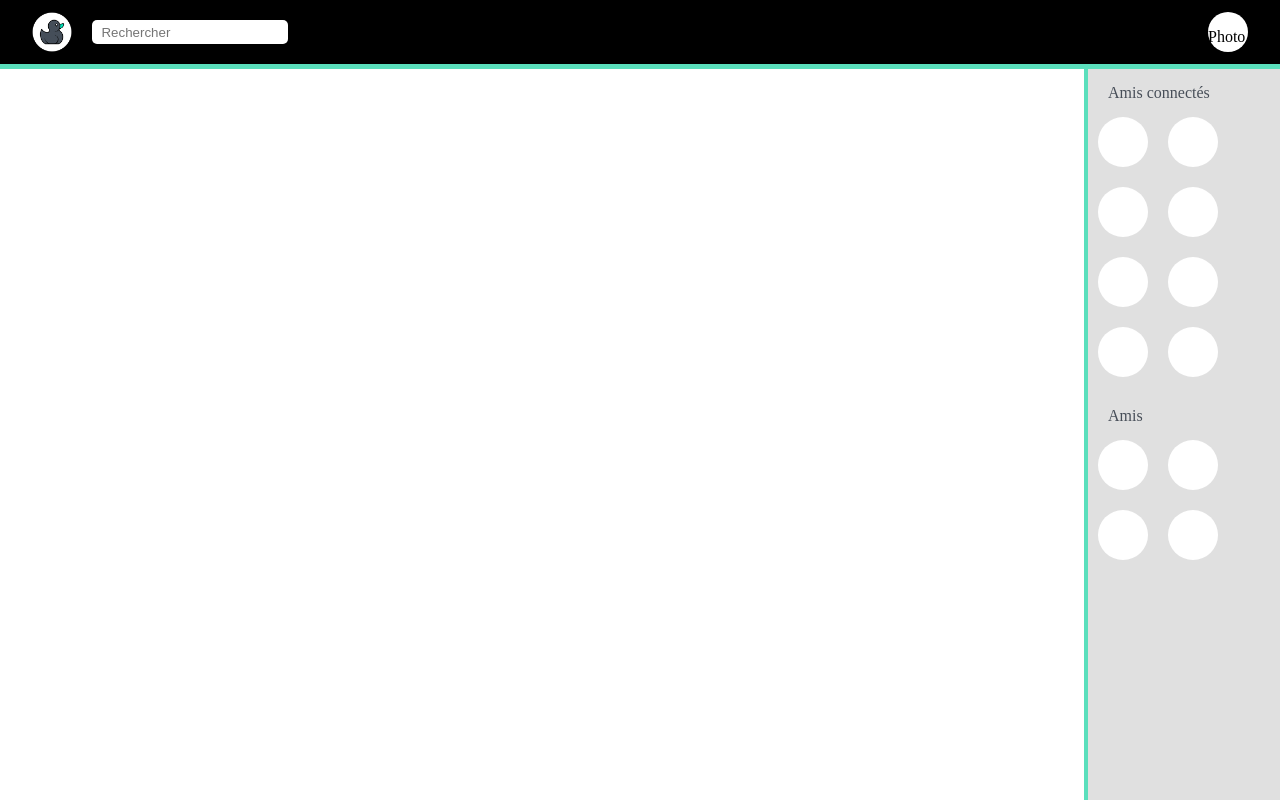
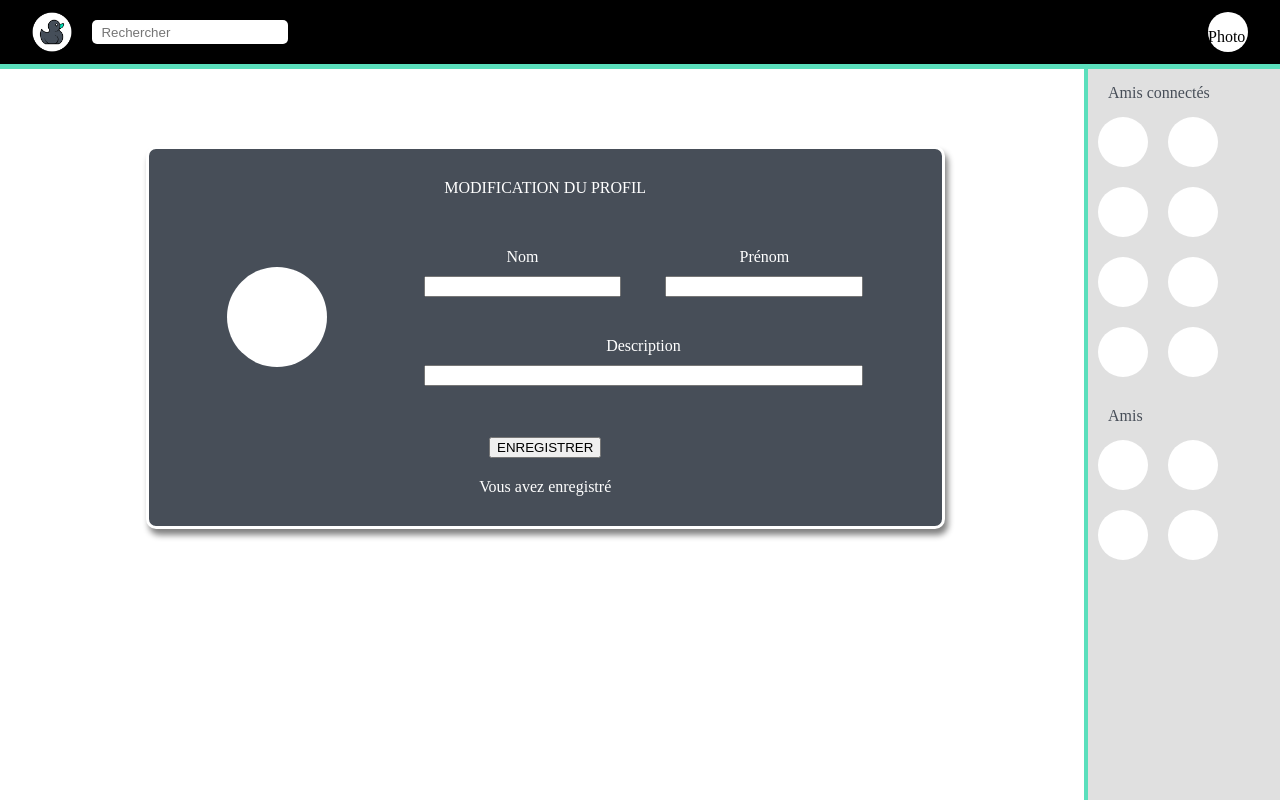
Before and after one commit to Steph06600/Bocalac, a Vue app: page /setting in a window 1280 px wide. Built offline with nearby package versions, Linux system fonts and the light colour scheme.

Commit message:
edit profil en parametres

```diff
--- a/src/App.vue
+++ b/src/App.vue
@@ -1,8 +1,9 @@
 <template>
-  <div class="body">
+  <div class="body" @recupInfosUser="recupInfosUser">
     <HeaderBar class="headerBar" />
     <AsideBar class="aside" />
-    <router-view />
+    <!-- <p>{{ nom }} {{ prenom }} {{ mail }}</p> -->
+    <router-view :nom="lastnameGet" :prenom="firstnameGet" :mail="emailGet" />
   </div>
 </template>
 
@@ -14,6 +15,65 @@ const App = {
   components: {
     HeaderBar,
     AsideBar,
+  },
+
+  // data() {
+  //   return {
+  //     nom: "",
+  //     prenom: "",
+  //     mail: "",
+  //   };
+  // },
+
+  // methods: {
+  //   recupInfosUser(getUserNom, getUserPrenom, getUserMail) {
+  //     this.nom = getUserNom;
+  //     this.prenom = getUserPrenom;
+  //     this.mail = getUserMail;
+  //     console.log("cc");
+  //   },
+  // },
+  data() {
+    return {
+      // récupération des données
+      firstnameGet: "",
+      lastnameGet: "",
+      emailGet: "",
+    };
+  },
+
+  methods: {
+    async getUser() {
+      const options = {
+        method: "GET",
+        headers: {
+          "Content-Type": "application/json",
+          Authorization: "bearer " + localStorage.getItem("token"),
+        },
+      };
+
+      const response = await fetch(
+        "https://social-network-api.osc-fr1.scalingo.io/bocalac/user",
+        options
+      );
+
+      const data = await response.json();
+
+      this.firstnameGet = data.firstname;
+      this.lastnameGet = data.lastname;
+      this.emailGet = data.email;
+
+      console.log("cc");
+
+      // this.$emit(
+      //   "recupInfosUser",
+      //   this.lastnameGet,
+      //   this.firstnameGet,
+      //   this.emailGet
+      // );
+
+      // console.log(this.firstnameGet + this.lastnameGet + this.emailGet);
+    },
   },
 };
 export default App;
--- a/src/components/Comments.vue
+++ b/src/components/Comments.vue
@@ -35,8 +35,8 @@
           <p>{{ dislike }}</p>
         </div>
         <div class="buttonBottomRight">
-          <button @click="getpost">Commenter</button>
-          <button @click="commentaire">Partager</button>
+          <button class="button" @click="getpost">Commenter</button>
+          <button class="button" @click="commentaire">Partager</button>
         </div>
       </div>
     </div>
@@ -236,4 +236,13 @@ button {
   align-items: center;
   gap: 15px;
 }
+
+.button {
+  padding: 0 2%;
+  background: white;
+  border: 2px solid #5adfbc;
+  border-radius: 10px;
+  color: #474e58;
+  padding: 1% 3%;
+}
 </style>
--- a/src/components/Connexion.vue
+++ b/src/components/Connexion.vue
@@ -259,28 +259,35 @@ export default {
       this.getUser();
     },
 
-    async getUser() {
-      const options = {
-        method: "GET",
-        headers: {
-          "Content-Type": "application/json",
-          Authorization: "bearer " + localStorage.getItem("token"),
-        },
-      };
+    // async getUser() {
+    //   const options = {
+    //     method: "GET",
+    //     headers: {
+    //       "Content-Type": "application/json",
+    //       Authorization: "bearer " + localStorage.getItem("token"),
+    //     },
+    //   };
 
-      const response = await fetch(
-        "https://social-network-api.osc-fr1.scalingo.io/bocalac/user",
-        options
-      );
+    //   const response = await fetch(
+    //     "https://social-network-api.osc-fr1.scalingo.io/bocalac/user",
+    //     options
+    //   );
 
-      const data = await response.json();
+    //   const data = await response.json();
 
-      this.firstnameGet = data.firstname;
-      this.lastnameGet = data.lastname;
-      this.emailGet = data.email;
+    //   this.firstnameGet = data.firstname;
+    //   this.lastnameGet = data.lastname;
+    //   this.emailGet = data.email;
 
-      // console.log(this.firstnameGet + this.lastnameGet + this.emailGet);
-    },
+    //   // this.$emit(
+    //   //   "recupInfosUser",
+    //   //   this.lastnameGet,
+    //   //   this.firstnameGet,
+    //   //   this.emailGet
+    //   // );
+
+    //   // console.log(this.firstnameGet + this.lastnameGet + this.emailGet);
+    // },
   },
 
   computed: {
--- a/src/components/EditPost.vue
+++ b/src/components/EditPost.vue
@@ -1,5 +1,4 @@
 <template>
-  <div>
   <div class="editPost">
     <input v-model="post" type="text" placeholder="Ecrivez votre post" />
     <div class="buttons">
@@ -14,7 +13,6 @@
         </label>
       </div>
       <button @click="publish">Publier</button>
-      </div>
     </div>
   </div>
 </template>
@@ -87,7 +85,7 @@ export default {
 }
 
 input {
-  width: 100%;
+  width: 98%;
   padding: 1%;
   border: 2px solid black;
   border-radius: 5px;
@@ -99,6 +97,7 @@ input {
   display: flex;
   justify-content: flex-end;
   gap: 20px;
+  align-items: center;
 }
 
 .buttons p {
@@ -111,8 +110,8 @@ input {
 }
 
 .img {
-  width: 38px;
-  height: 38px;
+  width: 34px;
+  height: 34px;
   background: white;
   border-radius: 50%;
   padding: 5px;
@@ -121,7 +120,7 @@ input {
 .trombone {
   position: relative;
   display: flex;
-  width: 38px;
+  width: 30px;
   background: white;
   border-radius: 50%;
   padding: 5px;
@@ -149,5 +148,6 @@ button {
   border: 2px solid #5adfbc;
   border-radius: 10px;
   color: #474e58;
+  padding: 1% 3%;
 }
 </style>
--- a/src/components/ModifProfile.vue
+++ b/src/components/ModifProfile.vue
@@ -1,32 +1,33 @@
 <template>
-  <section id="modificationContainer">
-    <div id="titleModif">
-      <h1 id="title">MODIFICATION DU PROFIL</h1>
-    </div>
-    <div id="blocEditPhotoNom">
-      <div id="photoContainer">
-        <p id="photoProfil"></p>
-        <p>Photo de profil</p>
-      </div>
-      <div id="editNomContainer">
-        <div id="blocNom">
-          <div id="lastname">
+  <section id="container">
+    <h2 id="title">MODIFICATION DU PROFIL</h2>
+    <div id="bloc">
+      <div id="photoProfil"></div>
+
+      <div id="blockInput">
+        <div id="blockPseudo">
+          <div id="blocNom">
             <label for="">Nom</label>
             <input type="text" v-model="lastname" />
           </div>
+
           <div id="blocPrenom">
             <label for="">Prénom</label>
             <input type="text" v-model="firstname" />
           </div>
         </div>
+
         <div id="blocDescription">
           <label for="">Description</label>
           <input type="textarea" v-model="description" />
         </div>
       </div>
     </div>
-    <button id="buttonSave">ENREGISTRER</button>
-    <p>Vous avez enregistré</p>
+
+    <div class="button">
+      <button id="buttonSave">ENREGISTRER</button>
+      <p>Vous avez enregistré</p>
+    </div>
   </section>
 </template>
 
@@ -57,105 +58,199 @@ export default {
 </script>
 
 <style scoped>
-#modificationContainer {
-  position: relative;
-  flex-direction: column;
-  background-color: #474e58;
-  color: white;
-  width: 50%;
-  text-align: center;
-  margin: auto;
-  border-radius: 7px;
-  font-family: sans-serif;
-  font-weight: 500;
-  height: 400px;
+html,
+body,
+div,
+span,
+applet,
+object,
+iframe,
+h1,
+h2,
+h3,
+h4,
+h5,
+h6,
+p,
+blockquote,
+pre,
+a,
+abbr,
+acronym,
+address,
+big,
+cite,
+code,
+del,
+dfn,
+em,
+img,
+ins,
+kbd,
+q,
+s,
+samp,
+small,
+strike,
+strong,
+sub,
+sup,
+tt,
+var,
+b,
+u,
+i,
+center,
+dl,
+dt,
+dd,
+ol,
+ul,
+li,
+fieldset,
+form,
+label,
+legend,
+table,
+caption,
+tbody,
+tfoot,
+thead,
+tr,
+th,
+td,
+article,
+aside,
+canvas,
+details,
+embed,
+figure,
+figcaption,
+footer,
+header,
+hgroup,
+menu,
+nav,
+output,
+ruby,
+section,
+summary,
+time,
+mark,
+audio,
+video {
+  margin: 0;
+  padding: 0;
+  border: 0;
+  font-size: 100%;
+  font: inherit;
+  vertical-align: baseline;
 }
-/* BLOC TITRE */
-
-#titleModif h1 {
-  font-weight: normal;
-  font-size: 20px;
-  padding: 4vh;
+/* HTML5 display-role reset for older browsers */
+article,
+aside,
+details,
+figcaption,
+figure,
+footer,
+header,
+hgroup,
+menu,
+nav,
+section {
+  display: block;
+}
+body {
+  line-height: 1;
+}
+ol,
+ul {
+  list-style: none;
+}
+blockquote,
+q {
+  quotes: none;
+}
+blockquote:before,
+blockquote:after,
+q:before,
+q:after {
+  content: "";
+  content: none;
+}
+table {
+  border-collapse: collapse;
+  border-spacing: 0;
 }
 
-#titleModif button {
-  top: 8px;
-  right: 8px;
-  position: absolute;
-  border-radius: 20px;
-  border: none;
-  height: 30px;
-  width: 30px;
-  font-size: 15px;
-  color: grey;
-  background-color: white;
+*,
+*:before,
+*:after {
+  box-sizing: border-box;
 }
 
-#photoContainer {
-  margin: 3vh 20px;
-  padding: 0 20px;
-  width: 40%;
+/*xxxxxxxxxxxxxxxxxxxxxxxxxxxxxxxxxxx FIN RESET xxxxxxxxxxxxxxxxxxxxxxxxxxxxxxxxxxxxxxxx
+  xxxxxxxxxxxxxxxxxxxxxxxxxxxxxxxxxxx FIN RESET xxxxxxxxxxxxxxxxxxxxxxxxxxxxxxxxxxxxxxxx*/
+
+#container {
+  width: 80%;
+  background: #474e58;
+  border-radius: 10px;
+  padding: 3%;
+  margin: 10% auto;
+  color: white;
+  border: 3px solid white;
+  box-shadow: 3px 6px 6px grey;
 }
 
-#blocEditPhotoNom {
-  display: flex;
+h2 {
+  text-align: center;
 }
 
-#lastname {
-  display: flex;
-  flex-direction: column;
-}
-
-#blocDescription {
-  display: flex;
-  margin: 3vh;
-  flex-direction: column;
-}
-
-#blocDescription input {
-  margin: 5px;
-  height: 60px;
-  border: none;
-  border-radius: 8px;
-}
-
-#edit {
-  display: flex;
-}
-#editNomContainer {
-  padding: 0 3vh;
-}
-
-#blocNom {
-  display: flex;
-  margin: 3vh;
-}
-
-#blocNom input {
-  margin: 5px;
-  border-radius: 8px;
-  border: none;
-  height: 20px;
-  margin-right: 5px;
-}
-
-/* PHOTO FLEX*/
 #photoProfil {
   background-color: white;
   border-radius: 50px;
   height: 100px;
   width: 100px;
-  margin: auto;
 }
 
-#buttonSave {
-  border: none;
-  color: #474e58;
-  border-radius: 8px;
-  background: white;
-  height: 20px;
-  font-weight: bold;
-  padding: 20px;
-  line-height: 0px;
+#bloc {
+  display: flex;
+  justify-content: space-around;
+  margin: 7% auto;
+  align-items: center;
+}
+
+#blockInput {
+  width: 60%;
+  display: flex;
+  flex-direction: column;
+  gap: 40px;
+}
+
+#blockPseudo {
+  display: flex;
+  justify-content: space-between;
+}
+
+#blocNom,
+#blocPrenom,
+#blocDescription {
+  display: flex;
+  flex-direction: column;
+  text-align: center;
+  gap: 10px;
+}
+
+#blocNom,
+#blocPrenom {
+  width: 45%;
+}
+
+.button {
+  display: flex;
+  flex-direction: column;
+  align-items: center;
+  gap: 20px;
 }
 </style>
--- a/src/components/Postcontainer.vue
+++ b/src/components/Postcontainer.vue
@@ -1,6 +1,6 @@
 <template>
   <div class="content">
-    <EditPost class="editpost" />
+    <EditPost />
     <Comments class="comments" />
   </div>
 </template>
@@ -19,11 +19,6 @@ export default {
 </script>
 
 <style scoped>
-.editpost,
-.comments {
-  width: 100%;
-}
-
 .content {
   padding: 4% 0;
   display: flex;
--- a/src/components/Setting.vue
+++ b/src/components/Setting.vue
@@ -8,8 +8,9 @@
     </figure>
     <nav>
       <router-link to="/profile">Voir profil</router-link>
+      <router-link to="/actus">Fil d'actualités</router-link>
+      <router-link to="/setting">Paramètres</router-link>
       <router-link to="/">Déconnexion</router-link>
-      <router-link to="/actus">Paramètres</router-link>
     </nav>
   </div>
 </template>
--- a/src/router/index.js
+++ b/src/router/index.js
@@ -2,6 +2,7 @@ import { createRouter, createWebHistory } from "vue-router";
 import ActuView from "@/views/ActuView.vue";
 import LogView from "@/views/LogView.vue";
 import ProfileView from "@/views/ProfileView.vue";
+import ParametresView from "@/views/ParametresView";
 
 const routes = [
   {
@@ -19,6 +20,11 @@ const routes = [
     name: "myProfile",
     component: ProfileView,
   },
+  {
+    path: "/setting",
+    name: "setting",
+    component: ParametresView,
+  },
 ];
 
 const router = createRouter({
--- /dev/null
+++ b/src/views/ParametresView.vue
@@ -0,0 +1,12 @@
+<template>
+  <ModifProfile />
+</template>
+
+<script>
+import ModifProfile from "@/components/ModifProfile.vue";
+export default {
+  components: {
+    ModifProfile,
+  },
+};
+</script>
```
Also changed, not shown: src/views/ProfileView.vue (+29 -24 lines). Lines whose indentation alone changed are shown as unchanged.
